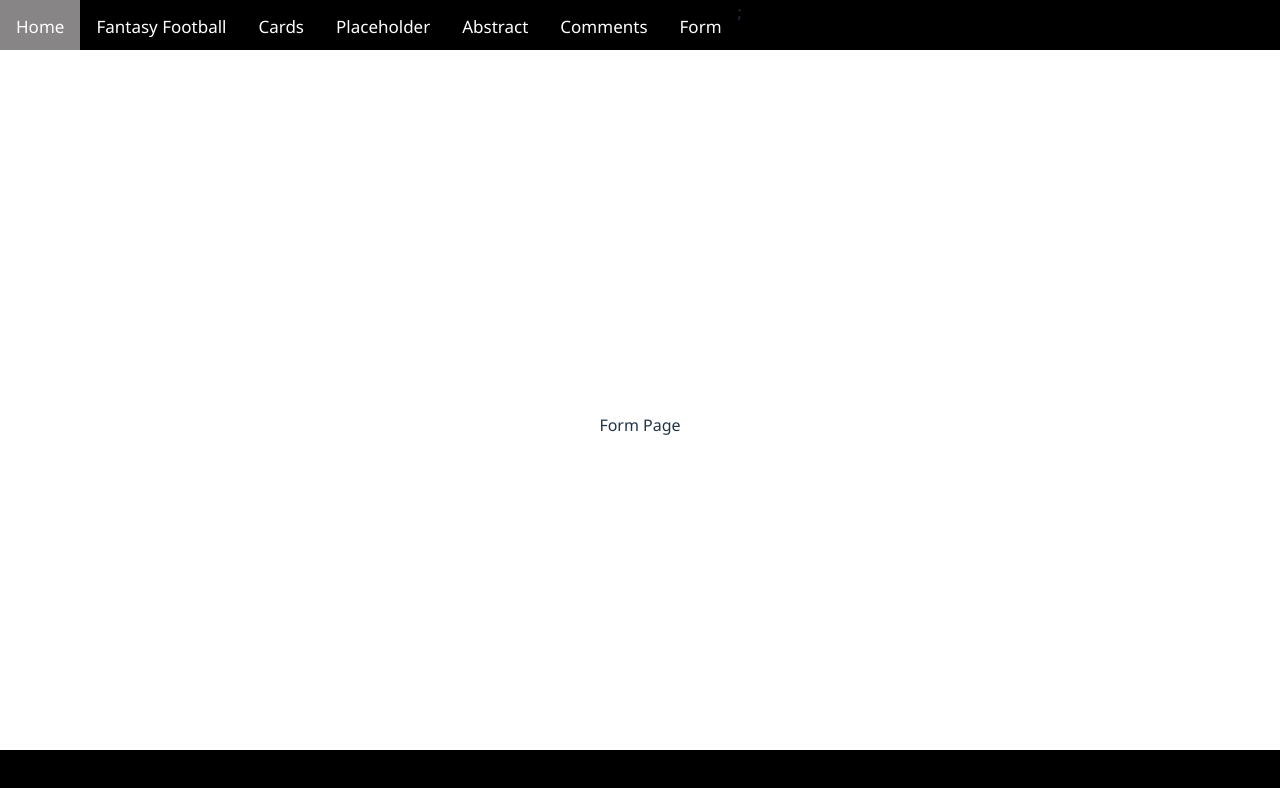
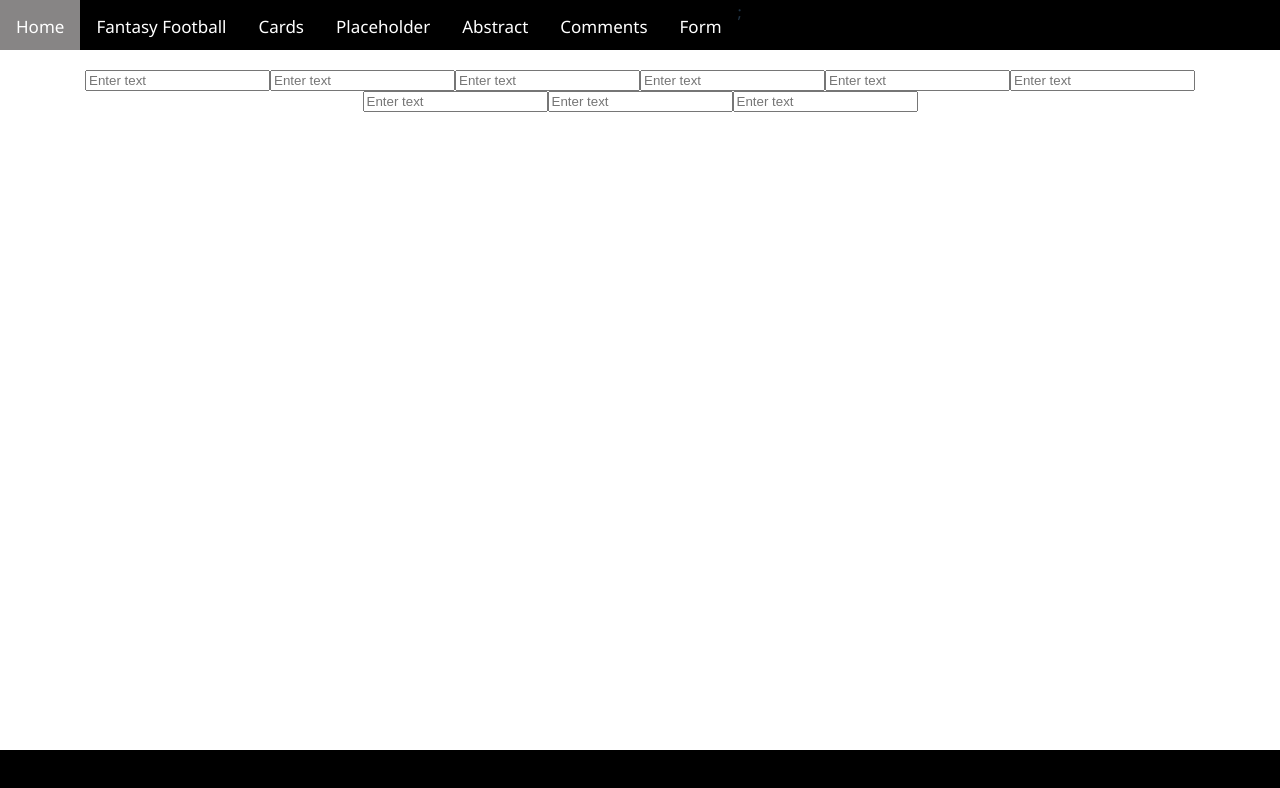
Before and after one commit to bspangler21/FrontendTemplate, a React (Vite) app: page /form in a window 1280 px wide. Shown: the top 788 px of the page. Built offline with nearby package versions, Linux system fonts and the light colour scheme; what @fluentui/font-icons-mdl2 would draw is missing.

Commit message:
Update Form component to include multiple input fields and enhance layout styles in form.module.css

```diff
--- a/src/pages/Form.tsx
+++ b/src/pages/Form.tsx
@@ -1,6 +1,18 @@
 import formStyles from "../styles/form.module.css";
 
 function Form() {
-	return <div className={formStyles.responsiveForm}>Form Page</div>;
+	return (
+		<div className={formStyles.responsiveForm}>
+			<input type="text" placeholder="Enter text" />
+			<input type="text" placeholder="Enter text" />
+			<input type="text" placeholder="Enter text" />
+			<input type="text" placeholder="Enter text" />
+			<input type="text" placeholder="Enter text" />
+			<input type="text" placeholder="Enter text" />
+			<input type="text" placeholder="Enter text" />
+			<input type="text" placeholder="Enter text" />
+			<input type="text" placeholder="Enter text" />
+		</div>
+	);
 }
 export default Form;
--- a/src/styles/form.module.css
+++ b/src/styles/form.module.css
@@ -1,11 +1,13 @@
 .responsiveForm {
   display: flex;
-  flex-direction: row;
-  margin: auto;
+  margin: 20px auto;
+  flex-flow: row wrap;
+  justify-content: center;
+  align-items: flex-start;
 }
 
 @media (max-width: 800px) {
-  .flex-container {
+  .responsiveForm {
     flex-direction: column;
   }
 }
```
